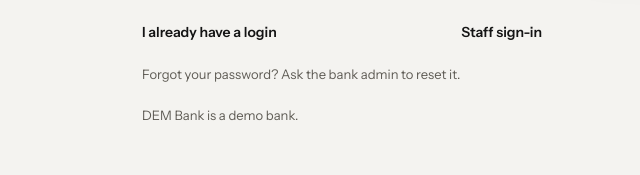
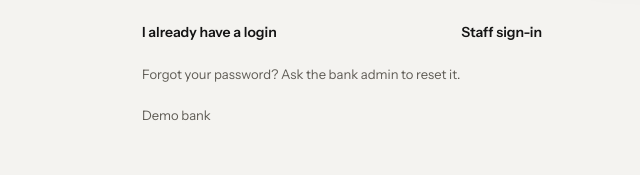
Before and after one commit to chidiclement82-ctrl/dem-bank.com, a plain HTML site: page index.html in a window 1280 px wide. Shown: the part 834-1009 px from the top of the page, 298-938 px from the left. Drawn offline with nearby package versions, Linux system fonts and the light colour scheme.

Commit message:
Shorten demo note to "Demo bank"
Co-Authored-By: Claude Opus 5.5 <noreply@anthropic.com>
Claude-Session: https://claude.ai/code/session_01FHxjnVdANRhaX8H297n1EX

```diff
--- a/index.html
+++ b/index.html
@@ -292,7 +292,7 @@ form { display: flex; flex-direction: column; gap: 16px; max-width: 520px }
     </div>
     <div style="display:flex;justify-content:space-between;gap:12px;flex-wrap:wrap"><button class="link" id="login-switch" type="button"></button><a class="link" href="#staff">Staff sign-in</a></div>
     <p class="muted" style="font-size:13px">Forgot your password? Ask the bank admin to reset it.</p>
-    <p class="muted" style="font-size:13px">DEM Bank is a demo bank.</p>
+    <p class="muted" style="font-size:13px">Demo bank</p>
   </div>
 </section>
 
@@ -471,7 +471,7 @@ form { display: flex; flex-direction: column; gap: 16px; max-width: 520px }
       </div>
     </section>
     <p class="foot">Signed in as <b id="who"></b> · <button class="link" id="signout" type="button">Sign out</button></p>
-    <p class="foot" style="margin-top:-14px">DEM Bank is a demo bank.</p>
+    <p class="foot" style="margin-top:-14px">Demo bank</p>
   </main>
   <div class="chat" id="chat" role="dialog" aria-label="Customer service chat" hidden>
     <div class="chat-head"><h2>Customer service</h2><button class="link" id="chat-close" type="button">Close</button></div>
```
